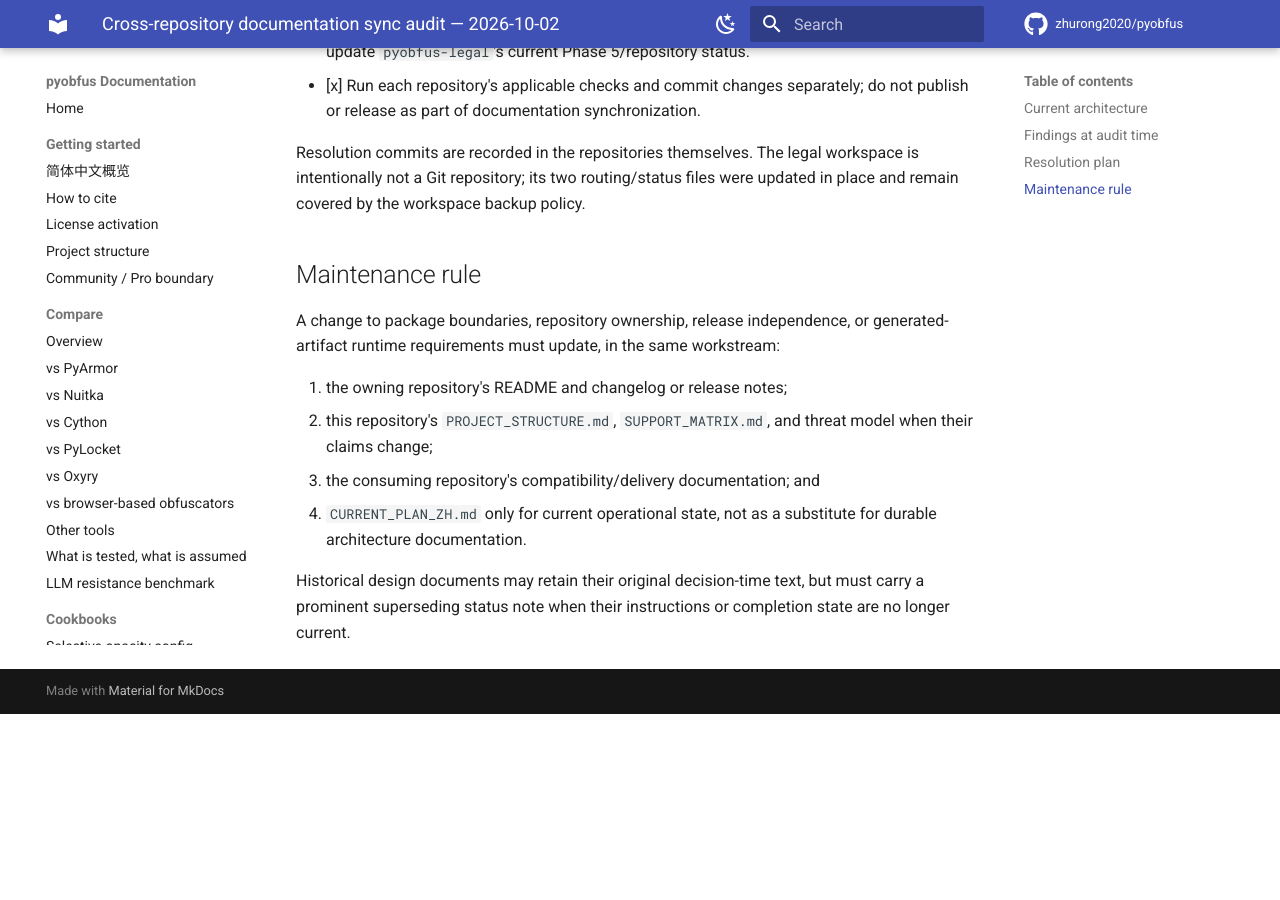
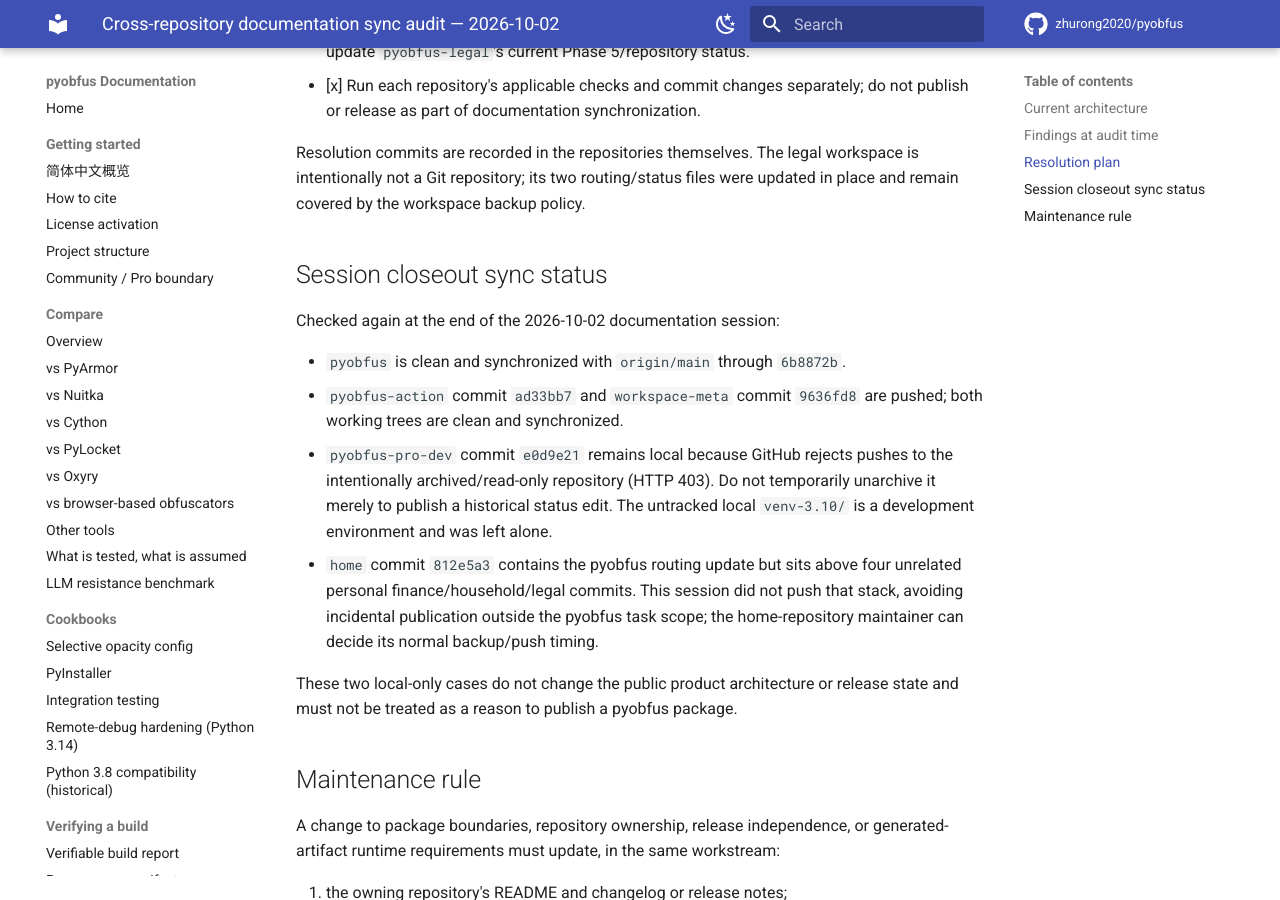
Before and after one commit to zhurong2020/pyobfus, an MkDocs documentation site: the page built from docs/CROSS_REPO_DOC_SYNC_AUDIT_2026-10-02.md, in a window 1280 px wide and 900 px high, scrolled down 2032 px. Built offline with MkDocs 1.6.1 and Material for MkDocs 9.7.7, drawn with Linux system fonts in a browser that asks for light colours; comment, search, counter and statistics services are not loaded; before the commit the page ends 2746 px from its top, so only the background shows below that.

Commit message:
docs(status): record cross-repository closeout

```diff
--- a/docs/CROSS_REPO_DOC_SYNC_AUDIT_2026-10-02.md
+++ b/docs/CROSS_REPO_DOC_SYNC_AUDIT_2026-10-02.md
@@ -64,6 +64,25 @@ Resolution commits are recorded in the repositories themselves. The legal
 workspace is intentionally not a Git repository; its two routing/status files
 were updated in place and remain covered by the workspace backup policy.
 
+## Session closeout sync status
+
+Checked again at the end of the 2026-10-02 documentation session:
+
+- `pyobfus` is clean and synchronized with `origin/main` through `6b8872b`.
+- `pyobfus-action` commit `ad33bb7` and `workspace-meta` commit `9636fd8` are
+  pushed; both working trees are clean and synchronized.
+- `pyobfus-pro-dev` commit `e0d9e21` remains local because GitHub rejects pushes
+  to the intentionally archived/read-only repository (HTTP 403). Do not
+  temporarily unarchive it merely to publish a historical status edit. The
+  untracked local `venv-3.10/` is a development environment and was left alone.
+- `home` commit `812e5a3` contains the pyobfus routing update but sits above four
+  unrelated personal finance/household/legal commits. This session did not push
+  that stack, avoiding incidental publication outside the pyobfus task scope;
+  the home-repository maintainer can decide its normal backup/push timing.
+
+These two local-only cases do not change the public product architecture or
+release state and must not be treated as a reason to publish a pyobfus package.
+
 ## Maintenance rule
 
 A change to package boundaries, repository ownership, release independence, or
```
Also changed, not shown: docs/CURRENT_PLAN_ZH.md (+3 -1 lines).
